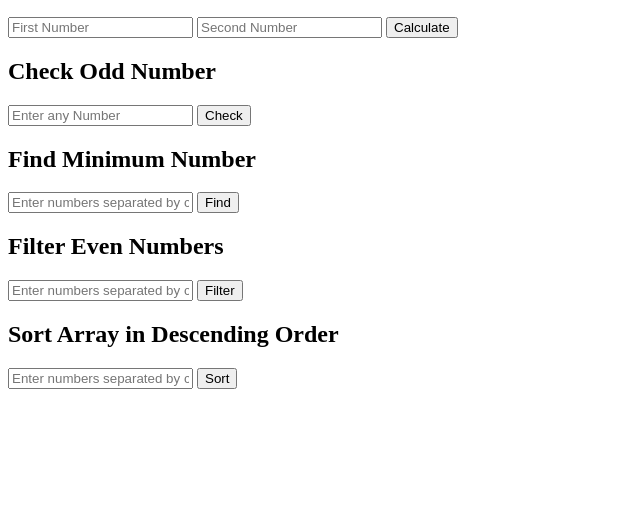
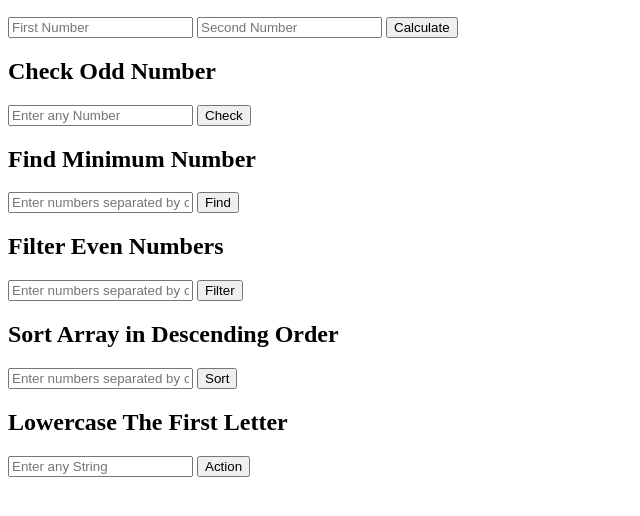
Before and after one commit to fardin-faisal/Assignment-M10, a plain HTML site: page index.html in a window 1280 px wide. Shown: the part 110-626 px from the top of the page, without its empty margins (0-640 px from the left). Drawn offline with Linux system fonts and the light colour scheme.

Commit message:
lowercaseFirstLetter Function Added!

```diff
--- a/index.html
+++ b/index.html
@@ -62,6 +62,16 @@
       <p id="sortResult"></p>
     </section>
 
+    <!-- Section for lowercaseFirstLetter -->
+    <section>
+      <h2>Lowercase The First Letter</h2>
+      <input type="text" id="lowerString" placeholder="Enter any String" />
+      <button onclick="testLowercaseFirstLetter()">
+        Action
+      </button>
+      <p id="lowerResult"></p>
+    </section>
+
     <script src="index.js"></script>
   </body>
 </html>
--- a/index.js
+++ b/index.js
@@ -16,28 +16,31 @@ function isOdd(num) {
 }
 
 function testIsOdd() {
-  const num = parseInt(document.getElementById('oddNum').value);
-  document.getElementById('oddResult').innerText = isOdd(num) ? "The number is odd" : "The number is not odd";
+  const num = parseInt(document.getElementById("oddNum").value);
+  document.getElementById("oddResult").innerText = isOdd(num)
+    ? "The number is odd"
+    : "The number is not odd";
 }
 
 // 3. finds Min Number
 function findMin(arr) {
-    return Math.min(...arr); //'...' is the spread operator unpacks the array into separate values for Math.min() to process.
+  return Math.min(...arr); //'...' is the spread operator unpacks the array into separate values for Math.min() to process.
 }
 
 function testFindMin() {
-    const arr = document.getElementById('minArray').value.split(',').map(Number);
-    document.getElementById('minResult').innerText = "Minimum: " + findMin(arr);
+  const arr = document.getElementById("minArray").value.split(",").map(Number);
+  document.getElementById("minResult").innerText = "Minimum: " + findMin(arr);
 }
 
 // 4. filtering Even Numbers
 function filterEvenNumbers(arr) {
-  return arr.filter(num => num % 2 === 0);
+  return arr.filter((num) => num % 2 === 0);
 }
 
 function testFilterEvenNumbers() {
-  const arr = document.getElementById('evenArray').value.split(',').map(Number);
-  document.getElementById('evenResult').innerText = "Even Numbers are: " + filterEvenNumbers(arr).join(', ');
+  const arr = document.getElementById("evenArray").value.split(",").map(Number);
+  document.getElementById("evenResult").innerText =
+    "Even Numbers are: " + filterEvenNumbers(arr).join(", ");
 }
 
 // 5. sort Array in Descending order
@@ -46,6 +49,18 @@ function sortArrayDescending(arr) {
 }
 
 function testSortArrayDescending() {
-  const arr = document.getElementById('sortArray').value.split(',').map(Number);
-  document.getElementById('sortResult').innerText = "Sorted Array In Descending Order: " + sortArrayDescending(arr).join(', ');
+  const arr = document.getElementById("sortArray").value.split(",").map(Number);
+  document.getElementById("sortResult").innerText =
+    "Sorted Array In Descending Order: " + sortArrayDescending(arr).join(", ");
 }
+
+// 6. lowercase First Letter fo a String
+function lowercaseFirstLetter(str) {
+  return str.charAt(0).toLowerCase() + str.slice(1);
+}
+
+function testLowercaseFirstLetter() {
+  const str = document.getElementById("lowerString").value;
+  document.getElementById("lowerResult").innerText =
+    "Modified String: " + lowercaseFirstLetter(str);
+}
```
